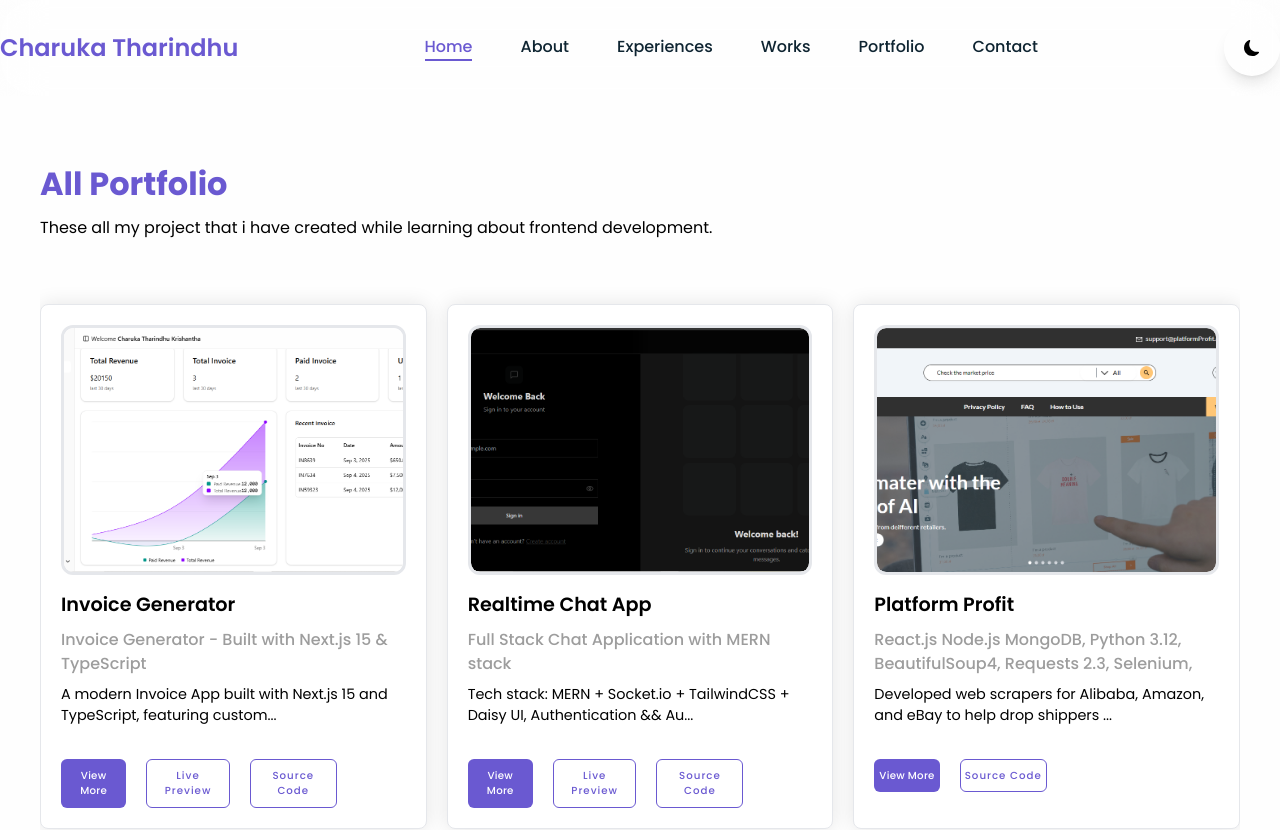
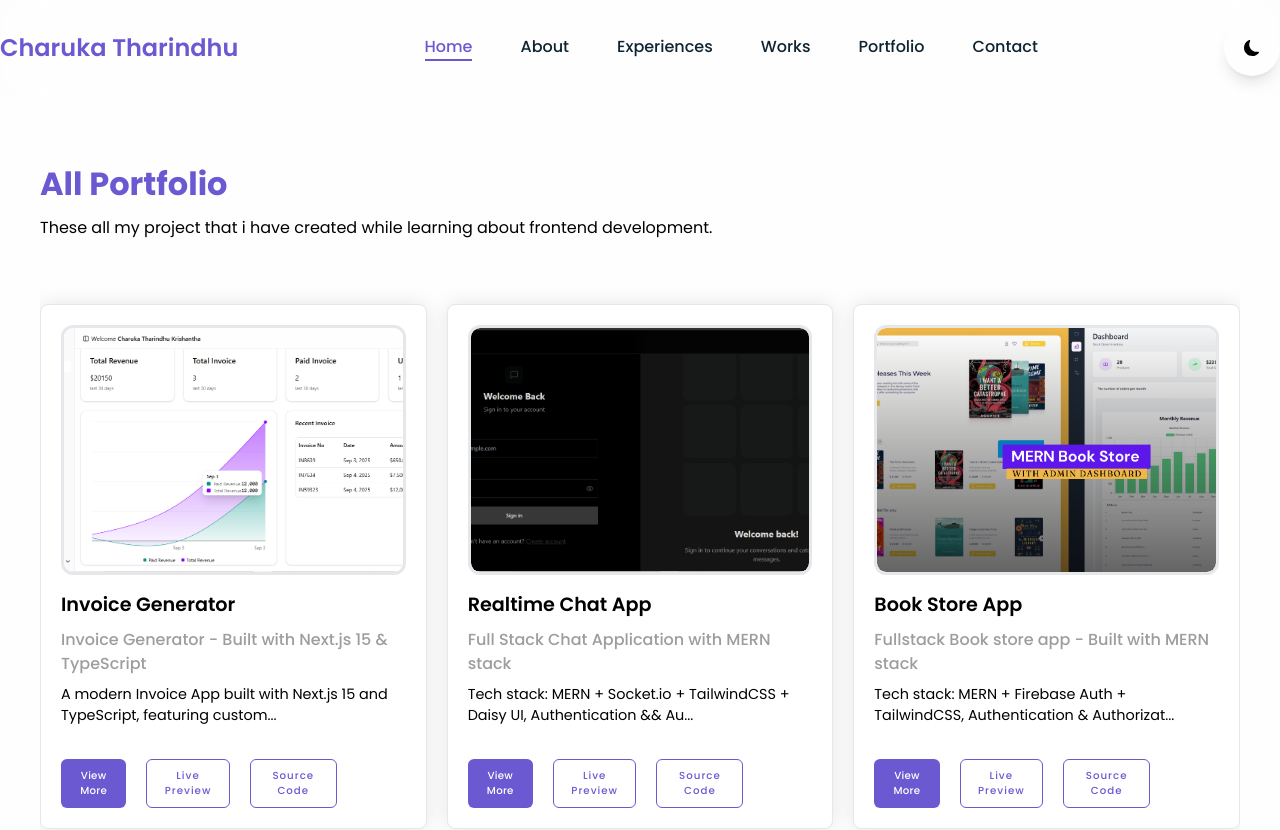
Before and after one commit to charuka97/personal-portfolio, a Next.js app: page /portfolio in a window 1280 px wide. Shown: the top 830 px of the page. Built offline with nearby package versions, Linux system fonts and the light colour scheme.

Commit message:
add book store project

```diff
--- a/constants/data.js
+++ b/constants/data.js
@@ -325,6 +325,14 @@ export const servicesList = [
 ];
 
 export const portfolioList = [
+  // {
+  //   title: "",
+  //   subtitle: "",
+  //   img: "/image/project-7.png",
+  //   description: "",
+  //   liveURl: "",
+  //   githubURL: "",
+  // },
   {
     title: "Invoice Generator",
     subtitle: "Invoice Generator - Built with Next.js 15 & TypeScript",
@@ -342,6 +350,15 @@ export const portfolioList = [
       "Tech stack: MERN + Socket.io + TailwindCSS + Daisy UI, Authentication && Authorization with JWT, Real-time messaging with Socket.io, Online user status, Global state management with Zustand, Error handling both on the server and on the client, At the end Deployment like a pro for FREE! And much more!",
     liveURl: "https://realtime-chat-application-c5vb.onrender.com/",
     githubURL: "https://github.com/charuka97/Realtime-Chat-Application",
+  },
+  {
+    title: "Book Store App",
+    subtitle: "Fullstack Book store app - Built with MERN stack",
+    img: "/image/project-8.png",
+    description:
+      "Tech stack: MERN + Firebase Auth + TailwindCSS, Authentication & Authorization with JWT, Secure backend with Express & MongoDB, Firebase for user auth & storage, Global state management with React Context, .env configuration for both frontend & backend, Vite-powered frontend for fast dev experience, Seamless integration of APIs, and finally — Deploy like a pro for FREE!",
+    liveURl: "https://github.com/charuka97/Book-Store-App",
+    githubURL: "https://github.com/charuka97/Book-Store-App",
   },
   {
     title: "Platform Profit",
```
Also changed, not shown: public/image/project-8.png (added).
